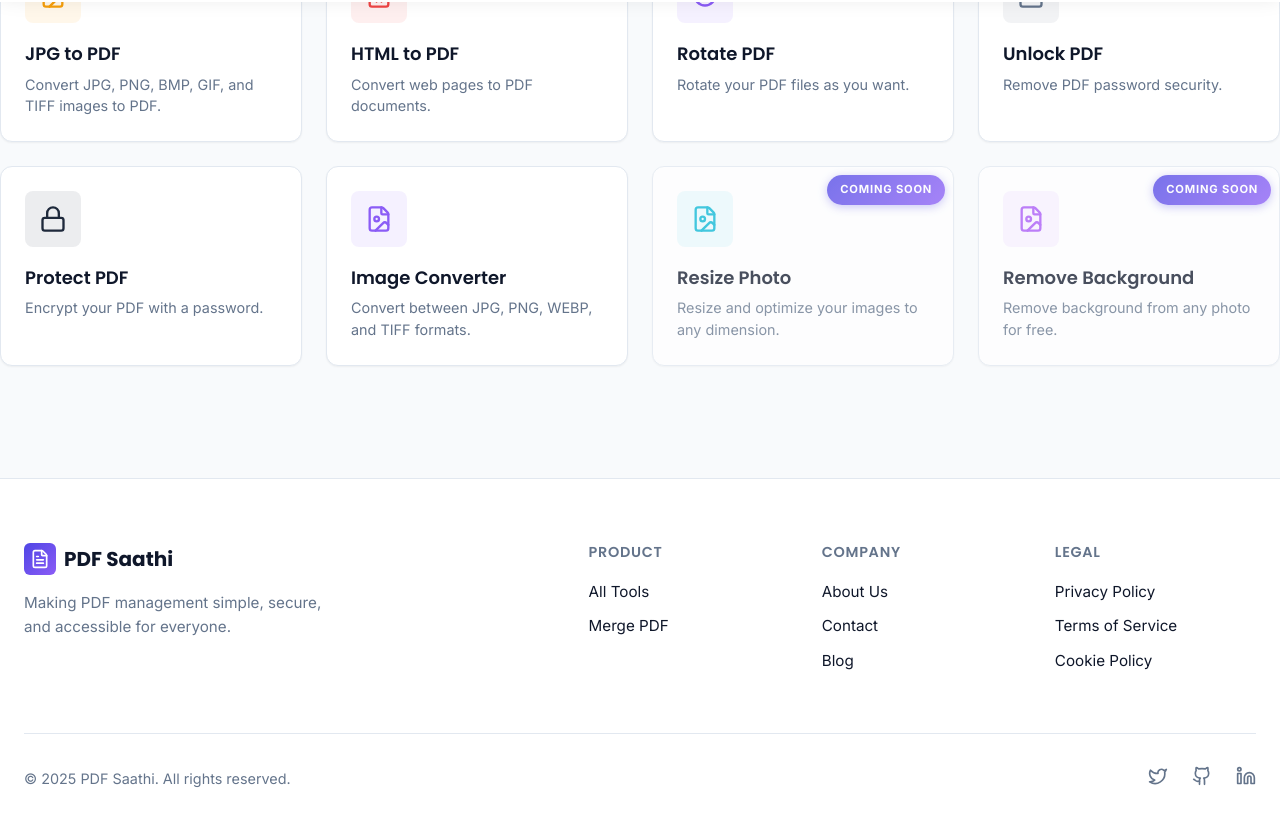
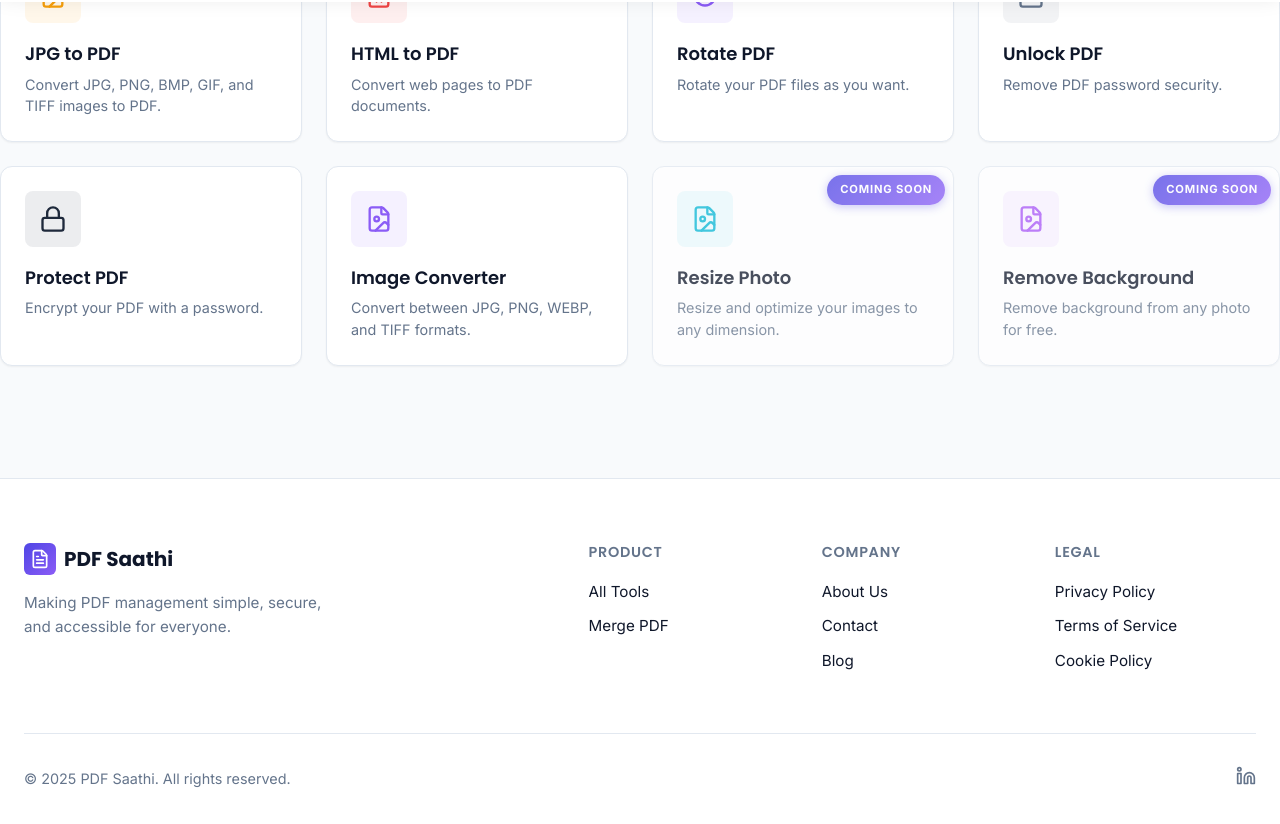
Before and after one commit to lokeshwaryemulwar/PdfSaathi, a React (Vite) app in the folder client/: page /tools in a window 1280 px wide. Shown: the part 798-1622 px from the top of the page. Built offline with nearby package versions, Linux system fonts and the light colour scheme.

Commit message:
chore: temporarily hide dead social links in footer

```diff
--- a/client/src/components/layout/Footer.jsx
+++ b/client/src/components/layout/Footer.jsx
@@ -1,6 +1,6 @@
 import React from 'react';
 import { Link } from 'react-router-dom';
-import { FileText, Twitter, Github, Linkedin } from 'lucide-react';
+import { FileText, Linkedin } from 'lucide-react';
 import './Footer.css';
 
 const Footer = () => {
@@ -44,8 +44,9 @@
                 <div className="footer-bottom">
                     <p>&copy; {new Date().getFullYear()} PDF Saathi. All rights reserved.</p>
                     <div className="social-links">
-                        <a href="#" aria-label="Twitter"><Twitter size={20} /></a>
-                        <a href="#" aria-label="GitHub"><Github size={20} /></a>
+                        {/* Hide temporary profiles until ready */}
+                        {/* <a href="#" aria-label="Twitter"><Twitter size={20} /></a> */}
+                        {/* <a href="#" aria-label="GitHub"><Github size={20} /></a> */}
                         <a href="https://www.linkedin.com/in/lokeshwar-yemulwar-97924a257" target="_blank" rel="noopener noreferrer" aria-label="LinkedIn"><Linkedin size={20} /></a>
                     </div>
                 </div>
```
